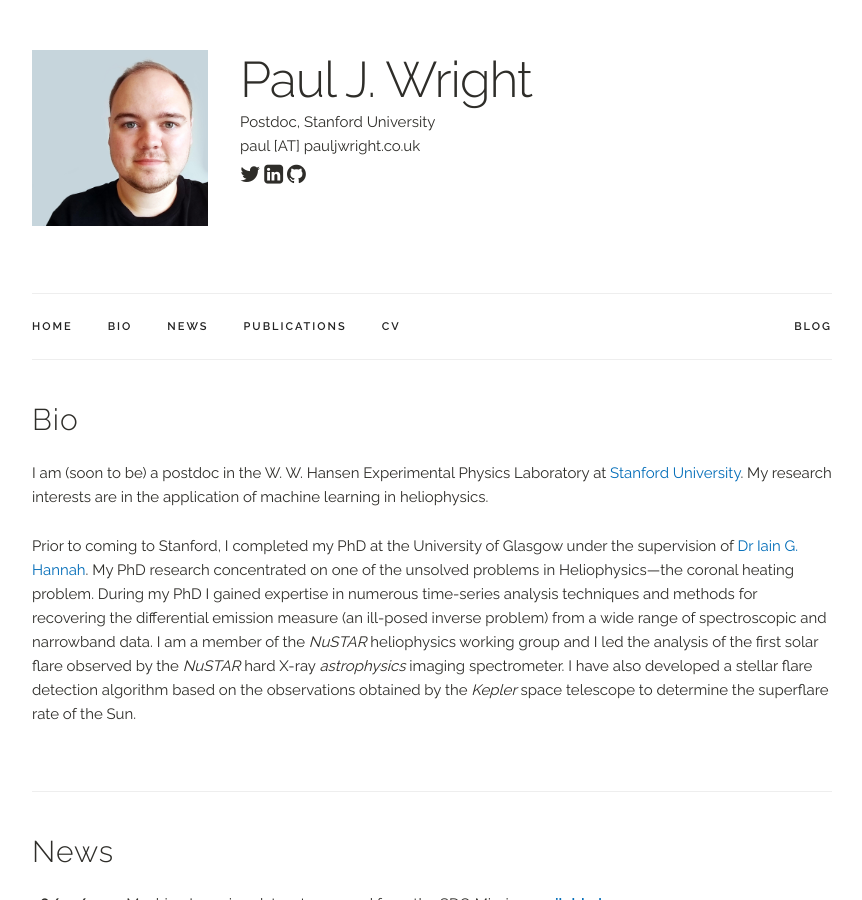
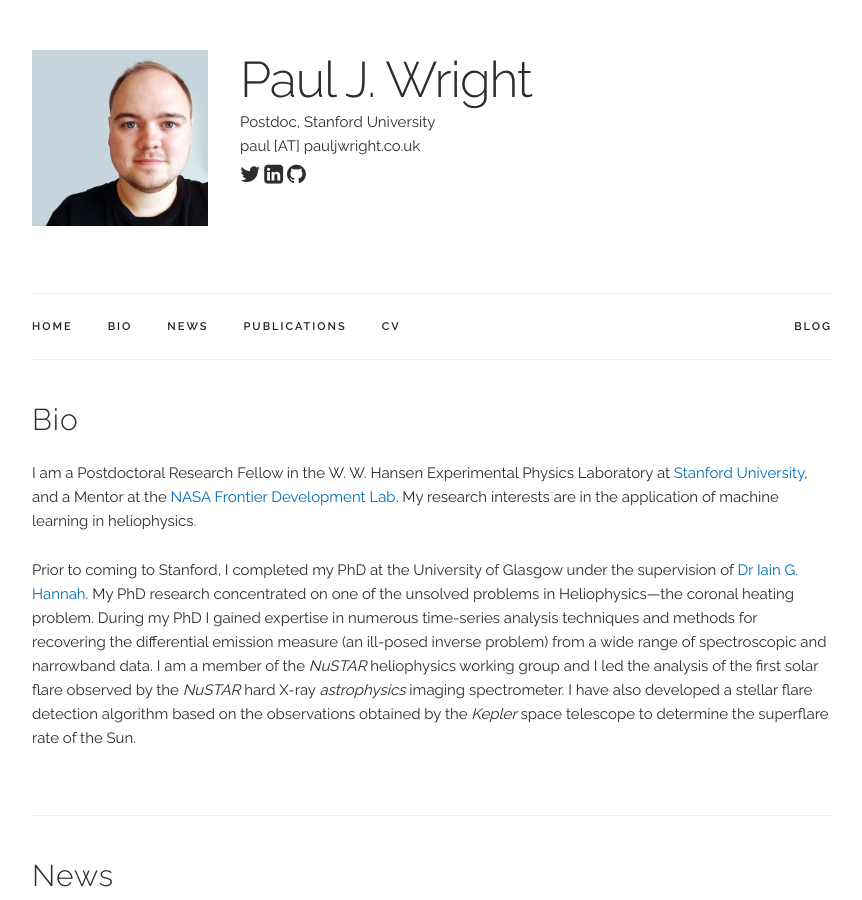
Before and after one commit to rookie0o9/rookie0o9.github.io, a Jekyll site: the page built from index.html, in a window 1280 px wide and 900 px high. Shown: the whole window, without its empty margins (208-1070 px from the left). Built offline with Jekyll 4.4.1, drawn with Linux system fonts in a browser that asks for light colours; a style sheet for code colours, icons or effects is not loaded.

Commit message:
Updated Job: Stanford/FDL

```diff
--- a/index.html
+++ b/index.html
@@ -6,7 +6,7 @@
 <div class="docs-section" id="bio">
   <h4>Bio</h4>
   <p>
-  I am (soon to be) a postdoc in the W. W. Hansen Experimental Physics Laboratory at <a href="https://profiles.stanford.edu/216600" target="_blank">Stanford University</a>.
+  I am a Postdoctoral Research Fellow in the W. W. Hansen Experimental Physics Laboratory at <a href="https://profiles.stanford.edu/216600" target="_blank">Stanford University</a>, and a Mentor at the <a href="https://frontierdevelopmentlab.org/" target="_blank">NASA Frontier Development Lab</a>.
   My research interests are in the application of machine learning in heliophysics.
   </p>
 
```
